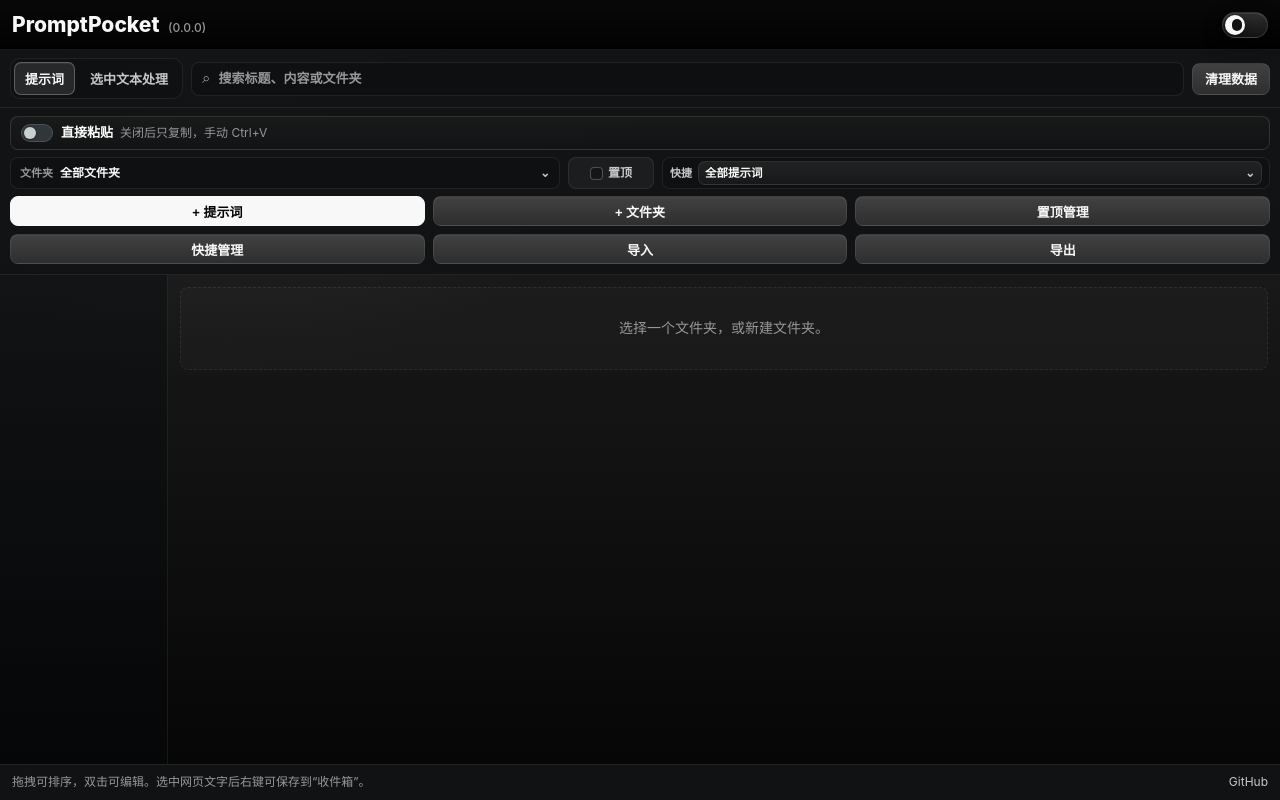
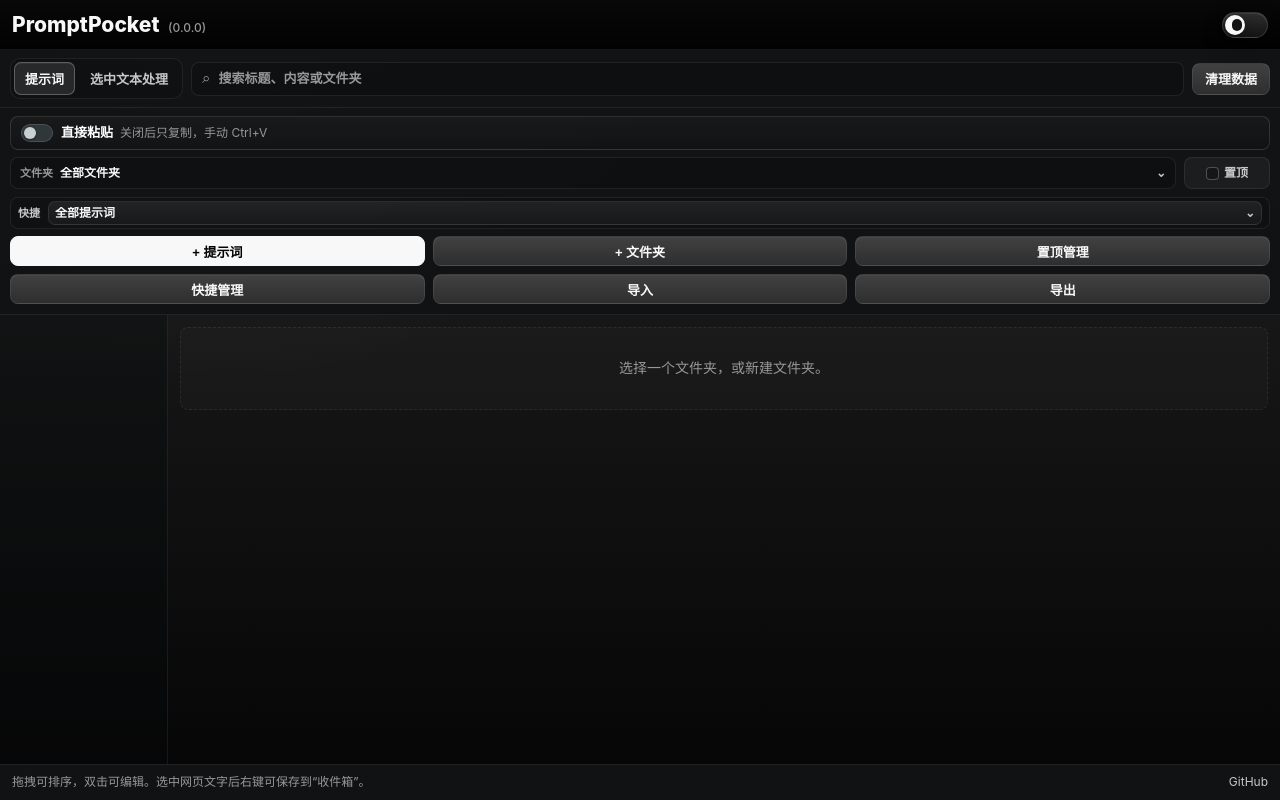
Before and after one commit to MashiroNG/PromptPocket, a browser extension: page sidepanel.html in a window 1280 px wide. Drawn offline with Linux system fonts and the light colour scheme.

Commit message:
Stack quick scope below folder filters

```diff
--- a/sidepanel.css
+++ b/sidepanel.css
@@ -394,7 +394,10 @@
 .control-row {
   width: 100%;
   display: grid;
-  grid-template-columns: minmax(126px, 0.95fr) 86px minmax(150px, 1.05fr);
+  grid-template-columns: minmax(0, 1fr) 86px;
+  grid-template-areas:
+    "folder pinned"
+    "quick quick";
   gap: 8px;
   align-items: center;
 }
@@ -402,7 +405,7 @@
   display: contents;
 }
 .folder-filter {
-  grid-column: 1;
+  grid-area: folder;
   position: relative;
   min-width: 0;
   display: grid;
@@ -514,7 +517,7 @@
   color: #414141;
 }
 .pill-toggle {
-  grid-column: 2;
+  grid-area: pinned;
   width: 100%;
   height: 32px;
   display: inline-flex;
@@ -607,7 +610,7 @@
   outline-offset: 1px;
 }
 .quick-scope-settings {
-  grid-column: 3;
+  grid-area: quick;
   justify-self: end;
   width: 100%;
   min-width: 0;
@@ -618,22 +621,22 @@
   background: rgba(0, 0, 0, 0.11);
   display: grid;
   grid-template-columns: auto minmax(0, 1fr);
-  gap: 6px;
+  gap: 8px;
   align-items: center;
   color: var(--text-muted);
   animation: riseIn 180ms cubic-bezier(.2,.85,.25,1) both;
 }
 
 .quick-scope-settings.with-folder {
-  grid-template-columns: auto minmax(0, 1fr);
+  grid-template-columns: auto minmax(0, 0.95fr) minmax(0, 1.05fr);
   align-content: center;
 }
 .quick-scope-settings.with-folder .quick-scope-label {
-  align-self: start;
-  padding-top: 6px;
+  align-self: center;
+  padding-top: 0;
 }
 .quick-scope-settings.with-folder .quick-scope-picker {
-  grid-column: 2;
+  grid-column: auto;
 }
 .quick-scope-label {
   position: static;
@@ -665,7 +668,7 @@
   align-items: center;
   gap: 5px;
   text-align: left;
-  font: 800 11.5px/1 "Microsoft YaHei UI", "Microsoft YaHei", system-ui, sans-serif;
+  font: 800 12px/1 "Microsoft YaHei UI", "Microsoft YaHei", system-ui, sans-serif;
   transition: border-color 150ms ease, background 150ms ease, transform 150ms ease, box-shadow 150ms ease;
 }
 .quick-scope-trigger:hover {
```
